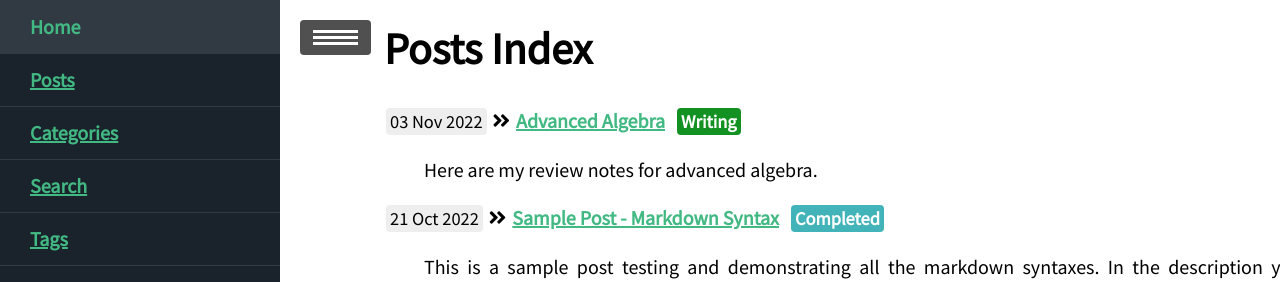
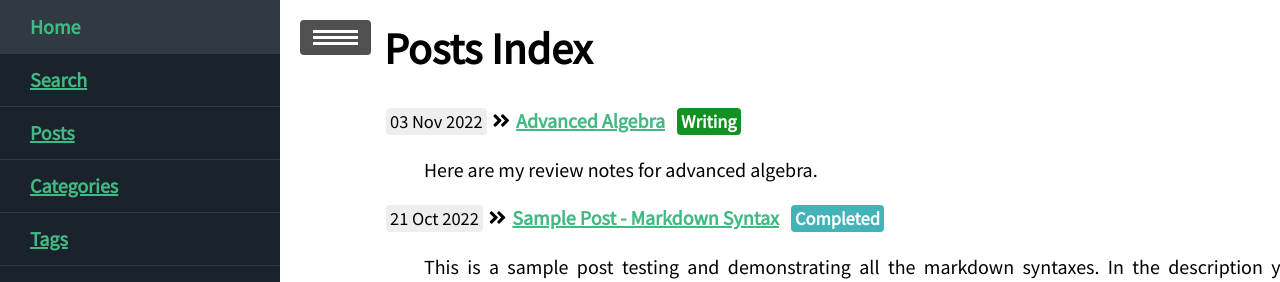
Before and after one commit to ssskz/ssskz.github.io, a Jekyll site: the page built from blog/index.html, in a window 1280 px wide. Shown: the top 282 px of the page. Built offline with Jekyll 4.4.1, drawn with Linux system fonts in a browser that asks for light colours; nearby versions of some CDN libraries.

Commit message:
Update navitem.html

```diff
--- a/_includes/navitem.html
+++ b/_includes/navitem.html
@@ -1,7 +1,7 @@
 <a class="sidebar-nav-item" href="{{site.url}}{{site.baseurl}}/">Home</a>
+<a class="sidebar-nav-item" href="{{site.url}}{{ site.baseurl }}/blog/search" >Search</a>
 <a class="sidebar-nav-item" href="{{site.url}}{{site.baseurl}}/blog" >Posts</a>
 <a class="sidebar-nav-item" href="{{site.url}}{{site.baseurl}}/blog/categories" >Categories</a>
-<a class="sidebar-nav-item" href="{{site.url}}{{ site.baseurl }}/blog/search" >Search</a>
 <a class="sidebar-nav-item" href="{{site.url}}{{site.baseurl}}/blog/tags" >Tags</a>
 <a class="sidebar-nav-item" href="{{site.url}}{{site.baseurl}}/about"  >About</a>
 {% if site.github_username %}
```
